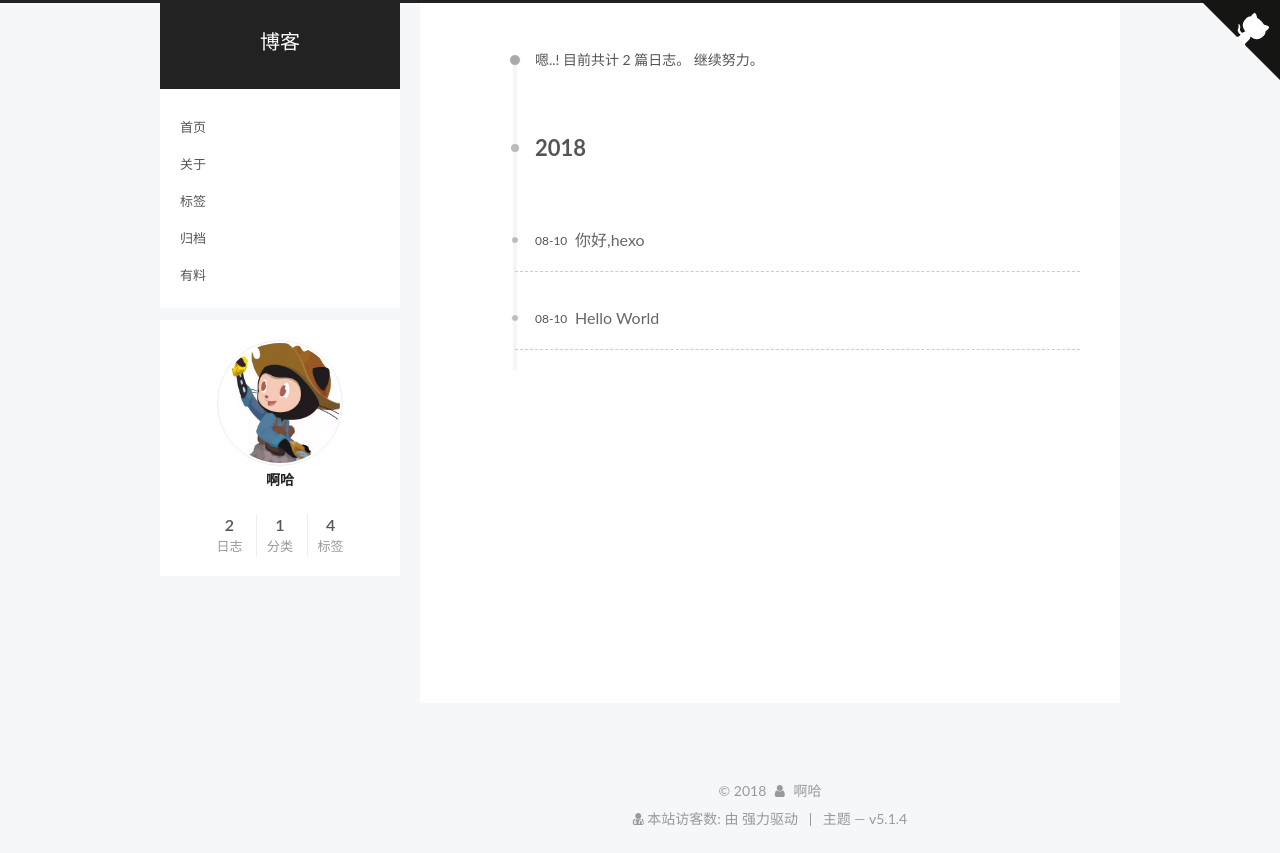
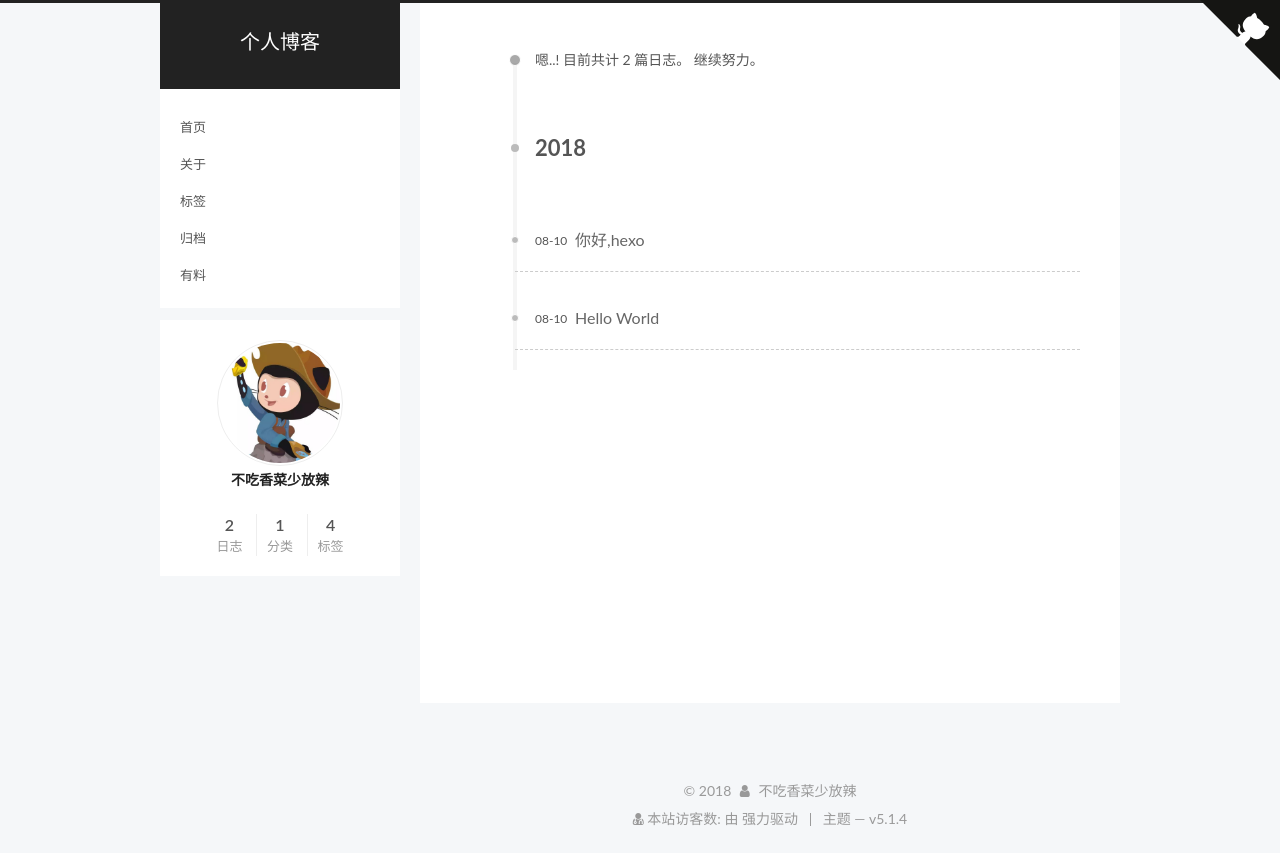
Before and after one commit to Fire-zero/Fire-zero.github.io, a plain HTML site: page archives/index.html in a window 1280 px wide. Drawn offline with Linux system fonts and the light colour scheme; some packages are replaced by stand-ins of ours; a script that the page names is missing.

Commit message:
Site updated: 2018-08-11 01:04:11

```diff
--- a/archives/index.html
+++ b/archives/index.html
@@ -80,12 +80,12 @@
 
 
 <meta property="og:type" content="website">
-<meta property="og:title" content="博客">
+<meta property="og:title" content="个人博客">
 <meta property="og:url" content="http://yoursite.com/archives/index.html">
-<meta property="og:site_name" content="博客">
+<meta property="og:site_name" content="个人博客">
 <meta property="og:locale" content="zh-Hans">
 <meta name="twitter:card" content="summary">
-<meta name="twitter:title" content="博客">
+<meta name="twitter:title" content="个人博客">
 
 
 
@@ -121,7 +121,7 @@
 
 
 
-  <title>归档 | 博客</title>
+  <title>归档 | 个人博客</title>
 
 
 
@@ -150,7 +150,7 @@
     <div class="custom-logo-site-title">
       <a href="/"  class="brand" rel="start">
         <span class="logo-line-before"><i></i></span>
-        <span class="site-title">博客</span>
+        <span class="site-title">个人博客</span>
         <span class="logo-line-after"><i></i></span>
       </a>
     </div>
@@ -372,9 +372,9 @@
 
               <img class="site-author-image" itemprop="image"
                 src="/images/blog-logo.jpg"
-                alt="啊哈" />
+                alt="不吃香菜少放辣" />
 
-              <p class="site-author-name" itemprop="name">啊哈</p>
+              <p class="site-author-name" itemprop="name">不吃香菜少放辣</p>
               <p class="site-description motion-element" itemprop="description"></p>
           </div>
 
@@ -451,7 +451,7 @@
     <i class="fa fa-user"></i>
   </span>
 
-  <span class="author" itemprop="copyrightHolder">啊哈</span>
+  <span class="author" itemprop="copyrightHolder">不吃香菜少放辣</span>
 
 
 </div>
--- a/css/main.css
+++ b/css/main.css
@@ -1935,7 +1935,7 @@ img:hover {
   width: 4px;
   height: 4px;
   border-radius: 50%;
-  background: #b39a1a;
+  background: #ff5bd4;
 }
 .links-of-blogroll {
   font-size: 13px;
```
Also changed, not shown: 2018/08/10/hello-world/index.html (+8 -8 lines), 2018/08/10/你好-hexo/index.html (+8 -8 lines), about/index.html (+6 -6 lines), archives/2018/08/index.html (+8 -8 lines), archives/2018/index.html (+8 -8 lines), categories/搭建博客/index.html (+8 -8 lines), index.html (+12 -12 lines), tags/github/index.html (+8 -8 lines), tags/hexo/index.html (+8 -8 lines), tags/index.html (+6 -6 lines), tags/npm/index.html (+8 -8 lines), tags/基础/index.html (+8 -8 lines).
